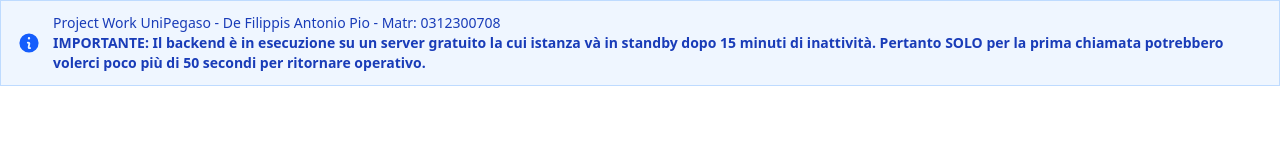
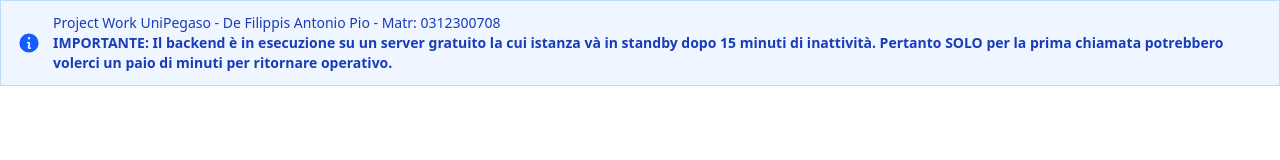
Before and after one commit to AntoNect/fe-smartbank, a React (Vite) app: page / in a window 1280 px wide. Shown: the top 160 px of the page. Built offline with nearby package versions, Linux system fonts and the light colour scheme.

Commit message:
Cambiato il messaggio dell'alert

```diff
--- a/src/pages/Login.jsx
+++ b/src/pages/Login.jsx
@@ -80,7 +80,7 @@ const Login = () => {
                             IMPORTANTE: Il backend è in esecuzione su un server
                             gratuito la cui istanza và in standby dopo 15 minuti
                             di inattività. Pertanto SOLO per la prima chiamata
-                            potrebbero volerci poco più di 50 secondi per
+                            potrebbero volerci un paio di minuti per
                             ritornare operativo.
                         </p>
                         <p className="text-sm text-blue-800"></p>
--- a/src/pages/Signup.jsx
+++ b/src/pages/Signup.jsx
@@ -117,7 +117,7 @@ const Signup = () => {
                             IMPORTANTE: Il backend è in esecuzione su un server
                             gratuito la cui istanza và in standby dopo 15 minuti
                             di inattività. Pertanto SOLO per la prima chiamata
-                            potrebbero volerci poco più di 50 secondi per
+                            potrebbero volerci un paio di minuti per
                             ritornare operativo.
                         </p>
                         <p className="text-sm text-blue-800"></p>
```
